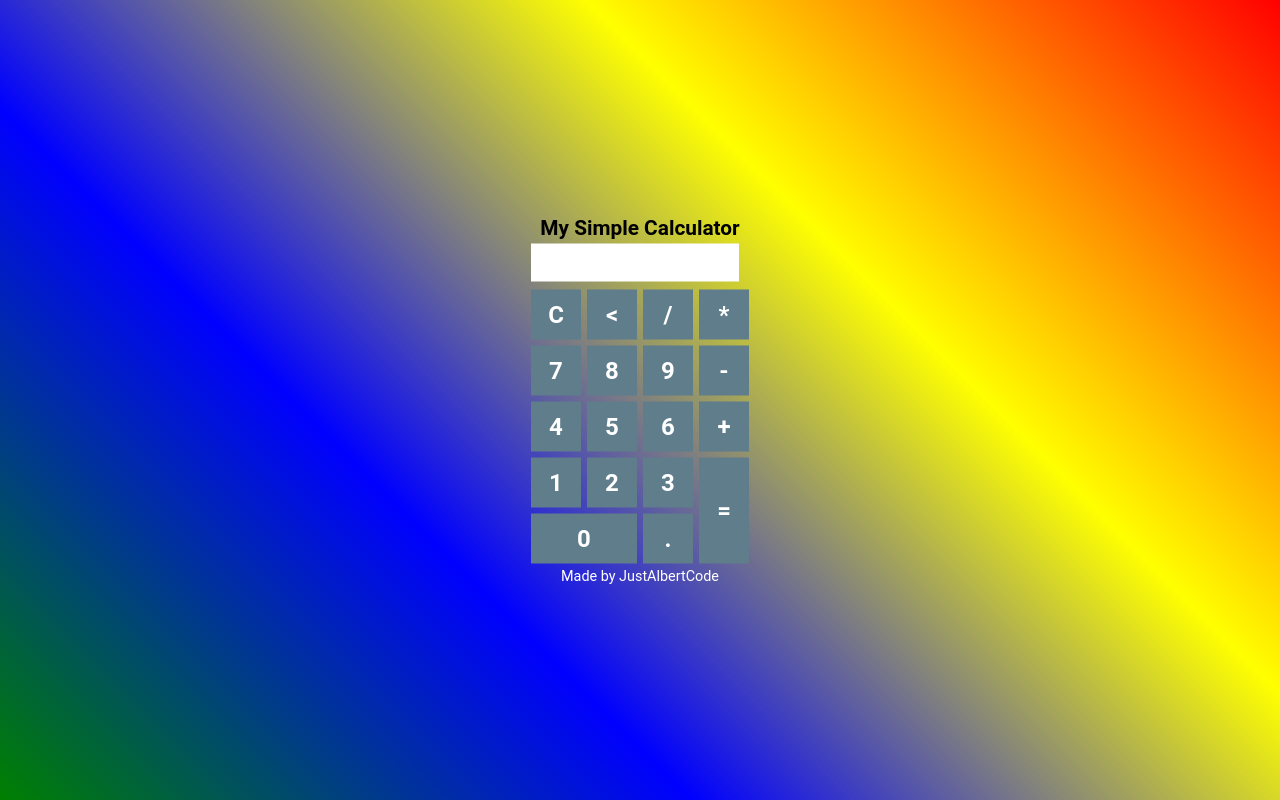
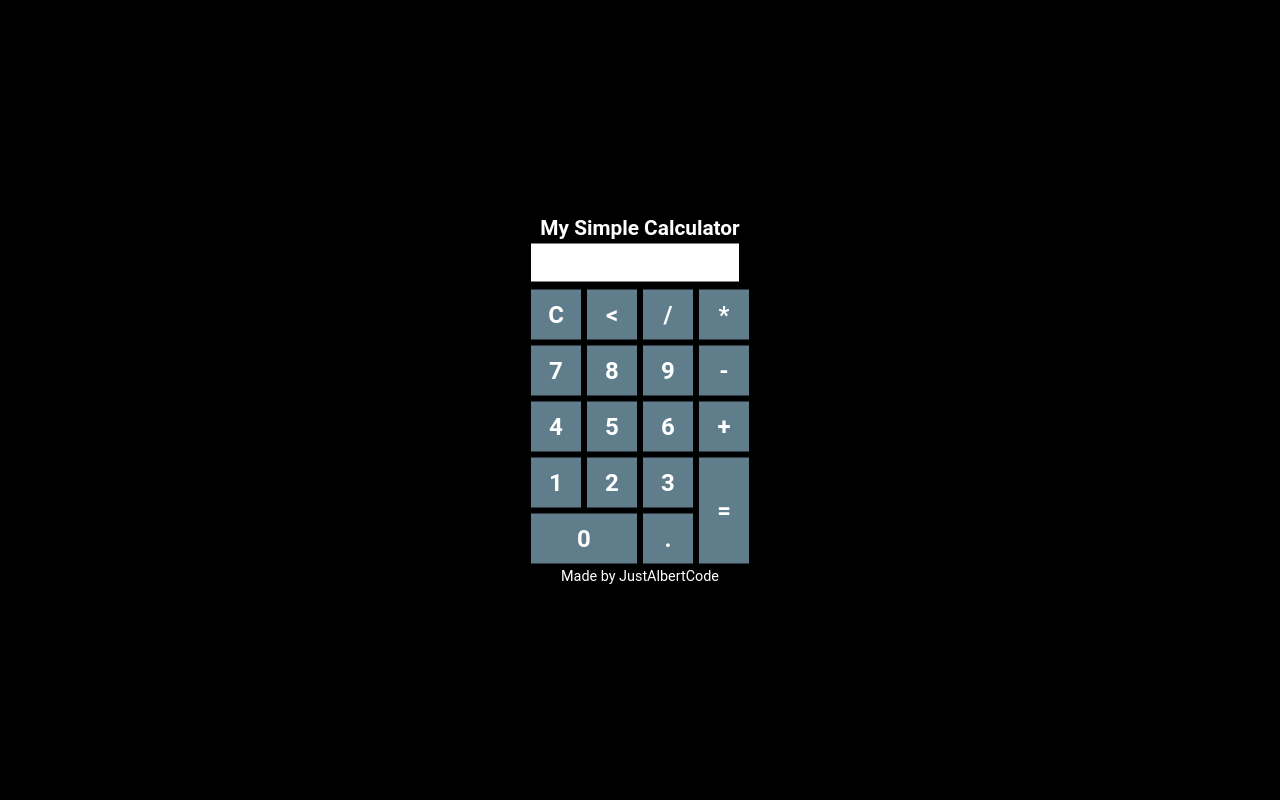
Before and after one commit to justalbertcode/simplecalculator, a plain HTML site: page index.html in a window 1280 px wide. Drawn offline with nearby package versions, Linux system fonts and the light colour scheme.

Commit message:
Update style.css

```diff
--- a/style.css
+++ b/style.css
@@ -6,7 +6,7 @@
 		h1{
 			text-align: center;
 			font-size: 1.3rem;
-      color: black;
+			color: white;
 
 		}
 		p{
@@ -48,7 +48,7 @@
 			transform: translateX(-50%) translateY(-50%);
 		}
 		.bg{
-
-      background: linear-gradient(45deg,green, blue, yellow, red);
+			background-color: #000;
+/* 		background: linear-gradient(45deg,green, blue, yellow, red); */
 			height: 100vh;
 		}
```
Lines whose indentation alone changed are shown as unchanged.
